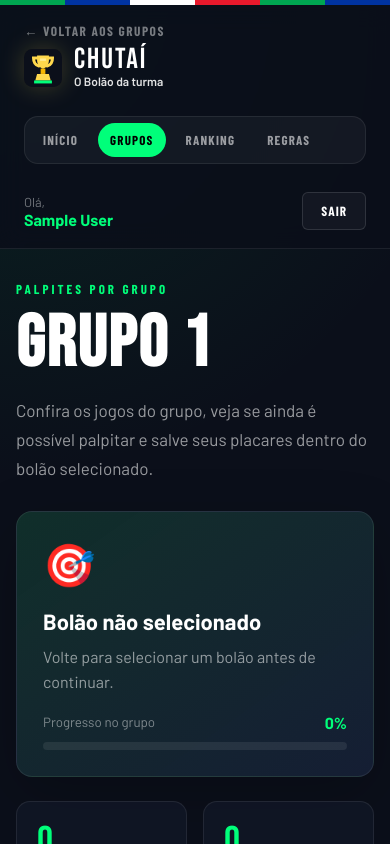
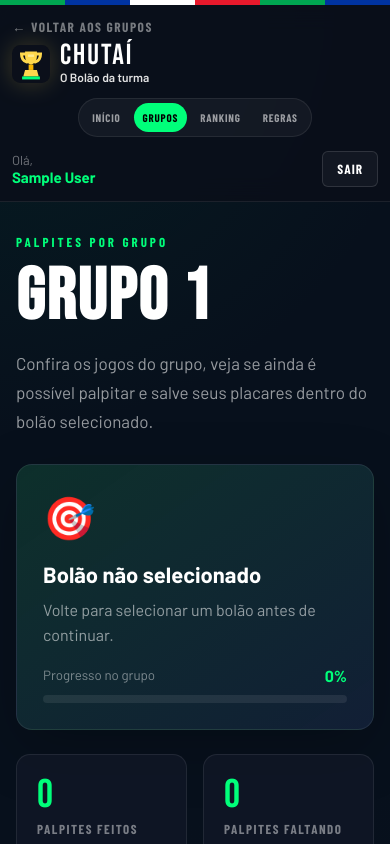
Before and after one commit to mf-barbosa/bolao-copa-sti, a React (Vite) app in the folder frontend/: page /groups/1 in a window 390 px wide. Shown: the top 844 px of the page. Built offline with nearby package versions, Linux system fonts and the light colour scheme; no server answers; sample sign-in values are in the browser's storage.

Commit message:
ajusta navegacao no mobile

```diff
--- a/frontend/src/pages/DashboardPage.jsx
+++ b/frontend/src/pages/DashboardPage.jsx
@@ -2,7 +2,6 @@ import { useEffect, useMemo, useState } from 'react';
 import { useNavigate } from 'react-router-dom';
 
 import api from '../api/api';
-import { getCurrentUser } from '../auth/authService';
 import AppHeader from '../components/AppHeader';
 import TeamFlag from '../components/TeamFlag';
 
@@ -10,8 +9,6 @@ import '../styles/dashboard.css';
 
 function DashboardPage() {
   const navigate = useNavigate();
-
-  const user = getCurrentUser();
 
   const [poolCode, setPoolCode] = useState('');
   const [pools, setPools] = useState([]);
@@ -24,8 +21,6 @@ function DashboardPage() {
 
   const [message, setMessage] = useState('');
   const [error, setError] = useState('');
-
-  const isAdmin = Boolean(user?.is_admin);
 
   useEffect(() => {
     const storedPool = localStorage.getItem('bolao_selected_pool');
@@ -394,35 +389,6 @@ function DashboardPage() {
               </div>
             )}
           </article>
-
-          <article className="dashboard-card">
-            <div className="card-header">
-              <span>{isAdmin ? '🛠️' : '👤'}</span>
-              <div>
-                <h2>{isAdmin ? 'Painel admin' : 'Minha conta'}</h2>
-                <p>
-                  {isAdmin
-                    ? 'Você tem permissão administrativa.'
-                    : 'Conta comum de participante.'}
-                </p>
-              </div>
-            </div>
-
-            <div className="account-box">
-              <span>Tipo de usuário</span>
-              <strong>{isAdmin ? 'Administrador' : 'Participante'}</strong>
-            </div>
-
-            {isAdmin && (
-              <div className="admin-hint">
-                <strong>Admin disponível</strong>
-                <p>
-                  O painel administrativo será conectado em uma etapa própria do
-                  frontend.
-                </p>
-              </div>
-            )}
-          </article>
         </section>
       </main>
     </div>
--- a/frontend/src/styles/appHeader.css
+++ b/frontend/src/styles/appHeader.css
@@ -113,6 +113,8 @@
   align-items: center;
   justify-content: center;
   gap: 8px;
+  width: max-content;
+  max-width: 100%;
   padding: 6px;
   border-radius: 999px;
   background: rgba(255, 255, 255, 0.045);
@@ -130,6 +132,7 @@
   font-weight: 700;
   letter-spacing: 1.2px;
   text-transform: uppercase;
+  white-space: nowrap;
   transition: 0.2s;
 }
 
@@ -195,13 +198,22 @@
     grid-template-columns: 1fr;
     align-items: flex-start;
     padding: 18px 24px;
+    gap: 18px;
   }
 
   .app-nav {
-    width: 100%;
+    justify-self: center;
     justify-content: flex-start;
+    width: max-content;
+    max-width: 100%;
     overflow-x: auto;
-    border-radius: 14px;
+    overflow-y: hidden;
+    border-radius: 999px;
+    scrollbar-width: none;
+  }
+
+  .app-nav::-webkit-scrollbar {
+    display: none;
   }
 
   .app-user-area {
@@ -215,6 +227,15 @@
 }
 
 @media (max-width: 600px) {
+  .app-header {
+    padding: 16px;
+    gap: 14px;
+  }
+
+  .app-brand {
+    gap: 10px;
+  }
+
   .app-brand-icon {
     width: 38px;
     height: 38px;
@@ -228,8 +249,47 @@
     font-size: 12px;
   }
 
+  .app-nav {
+    align-self: center;
+    justify-self: center;
+    gap: 5px;
+    padding: 5px;
+    width: max-content;
+    max-width: 100%;
+  }
+
   .app-nav button {
-    padding: 9px 12px;
-    font-size: 13px;
+    padding: 8px 11px;
+    font-size: 12px;
+    letter-spacing: 1px;
+  }
+
+  .app-user-area {
+    gap: 12px;
+  }
+
+  .app-user strong {
+    font-size: 15px;
+  }
+
+  .app-user-area > button {
+    padding: 9px 14px;
   }
 }
+
+@media (max-width: 390px) {
+  .app-header {
+    padding: 14px 12px;
+  }
+
+  .app-nav {
+    gap: 4px;
+    padding: 4px;
+  }
+
+  .app-nav button {
+    padding: 8px 9px;
+    font-size: 11px;
+    letter-spacing: 0.8px;
+  }
+}
--- a/frontend/src/styles/dashboard.css
+++ b/frontend/src/styles/dashboard.css
@@ -16,9 +16,9 @@
 .dashboard-page {
   min-height: 100vh;
   background:
-    radial-gradient(circle at top left, rgba(0, 166, 81, 0.16), transparent 35%),
-    radial-gradient(circle at top right, rgba(26, 86, 200, 0.16), transparent 30%),
-    var(--fundo);
+    radial-gradient(circle at top left, rgba(0, 80, 58, 0.22), transparent 32%),
+    radial-gradient(circle at bottom right, rgba(7, 18, 34, 0.72), transparent 38%),
+    #07101c;
   color: var(--branco);
   font-family: 'Barlow', sans-serif;
 }
@@ -236,6 +236,13 @@
 
 .next-match-card {
   border-color: rgba(0, 255, 122, 0.16);
+}
+
+.dashboard-grid .next-match-card {
+  grid-column: 1 / -1;
+  width: min(100%, 580px);
+  justify-self: center;
+  min-height: auto;
 }
 
 .card-header {
@@ -553,6 +560,11 @@
     grid-template-columns: 1fr;
   }
 
+  .dashboard-grid .next-match-card {
+    width: 100%;
+    justify-self: stretch;
+  }
+
   .next-match-teams {
     grid-template-columns: 1fr;
   }
@@ -580,3 +592,149 @@
     text-align: left;
   }
 }
+
+@media (max-width: 600px) {
+  .next-match-card {
+    padding: 18px;
+    min-height: auto;
+  }
+
+  .next-match-card .card-header {
+    align-items: center;
+    gap: 12px;
+    margin-bottom: 16px;
+  }
+
+  .next-match-card .card-header > span {
+    width: 42px;
+    height: 42px;
+    border-radius: 12px;
+    font-size: 22px;
+  }
+
+  .next-match-card .card-header h2 {
+    font-size: 25px;
+    line-height: 1;
+    margin-bottom: 5px;
+  }
+
+  .next-match-card .card-header p {
+    max-width: 230px;
+    font-size: 14px;
+    line-height: 1.35;
+  }
+
+  .next-match-box {
+    gap: 12px;
+  }
+
+  .next-match-teams {
+    grid-template-columns: minmax(0, 1fr) 38px minmax(0, 1fr) !important;
+    gap: 8px;
+    align-items: center;
+    padding: 14px 12px;
+    border-radius: 14px;
+  }
+
+  .next-match-team {
+    flex-direction: column;
+    align-items: center;
+    justify-content: center;
+    gap: 8px;
+    text-align: center;
+  }
+
+  .next-match-team.right {
+    flex-direction: column-reverse;
+    justify-content: center;
+    text-align: center;
+  }
+
+  .next-match-team .team-flag {
+    width: 46px;
+    height: 34px;
+  }
+
+  .next-match-team strong {
+    max-width: 100%;
+    font-size: 17px;
+    line-height: 1.1;
+    text-align: center;
+    white-space: normal;
+  }
+
+  .next-match-versus {
+    width: 36px;
+    height: 36px;
+    margin: 0 auto;
+    font-size: 25px;
+  }
+
+  .next-match-info {
+    grid-template-columns: repeat(3, minmax(0, 1fr)) !important;
+    gap: 8px;
+  }
+
+  .next-match-info div {
+    min-height: auto;
+    padding: 10px 8px;
+    text-align: center;
+  }
+
+  .next-match-info span,
+  .next-match-date span {
+    font-size: 12px;
+    margin-bottom: 4px;
+  }
+
+  .next-match-info strong {
+    display: block;
+    font-size: 14px;
+    line-height: 1.2;
+  }
+
+  .next-match-date {
+    flex-direction: row !important;
+    align-items: center !important;
+    justify-content: space-between;
+    gap: 12px;
+    padding: 12px 14px;
+  }
+
+  .next-match-date span {
+    margin-bottom: 0;
+  }
+
+  .next-match-date strong {
+    font-size: 14px;
+    line-height: 1.25;
+    text-align: right;
+  }
+}
+
+@media (max-width: 390px) {
+  .next-match-teams {
+    grid-template-columns: 1fr !important;
+  }
+
+  .next-match-team.right {
+    flex-direction: column-reverse;
+  }
+
+  .next-match-versus {
+    margin: 2px auto;
+  }
+
+  .next-match-info {
+    grid-template-columns: 1fr !important;
+  }
+
+  .next-match-date {
+    flex-direction: column !important;
+    align-items: flex-start !important;
+  }
+
+  .next-match-date strong {
+    text-align: left;
+  }
+}
--- a/frontend/src/styles/groupMatches.css
+++ b/frontend/src/styles/groupMatches.css
@@ -14,9 +14,9 @@
 .group-matches-page {
   min-height: 100vh;
   background:
-    radial-gradient(circle at top left, rgba(0, 166, 81, 0.15), transparent 34%),
-    radial-gradient(circle at bottom right, rgba(26, 86, 200, 0.18), transparent 34%),
-    var(--fundo);
+    radial-gradient(circle at top left, rgba(0, 80, 58, 0.22), transparent 32%),
+    radial-gradient(circle at bottom right, rgba(7, 18, 34, 0.72), transparent 38%),
+    #07101c;
   color: var(--branco);
   font-family: 'Barlow', sans-serif;
 }
@@ -330,6 +330,18 @@
   border-radius: 18px;
   padding: 24px;
   box-shadow: 0 18px 60px rgba(0, 0, 0, 0.18);
+}
+
+.match-card-highlight {
+  border-color: rgba(0, 255, 122, 0.58);
+  box-shadow:
+    0 0 0 1px rgba(0, 255, 122, 0.18),
+    0 24px 80px rgba(0, 255, 122, 0.12),
+    0 18px 60px rgba(0, 0, 0, 0.18);
+}
+
+.match-card-highlight:focus {
+  outline: none;
 }
 
 .match-card-top {
@@ -698,15 +710,4 @@
     text-align: center;
     padding-bottom: 0;
   }
-  .match-card-highlight {
-  border-color: rgba(0, 255, 122, 0.58);
-  box-shadow:
-    0 0 0 1px rgba(0, 255, 122, 0.18),
-    0 24px 80px rgba(0, 255, 122, 0.12),
-    0 18px 60px rgba(0, 0, 0, 0.18);
 }
-
-.match-card-highlight:focus {
-  outline: none;
-}
-}
--- a/frontend/src/styles/groups.css
+++ b/frontend/src/styles/groups.css
@@ -14,9 +14,9 @@
 .groups-page {
   min-height: 100vh;
   background:
-    radial-gradient(circle at top left, rgba(0, 166, 81, 0.15), transparent 34%),
-    radial-gradient(circle at bottom right, rgba(26, 86, 200, 0.18), transparent 34%),
-    var(--fundo);
+    radial-gradient(circle at top left, rgba(0, 80, 58, 0.22), transparent 32%),
+    radial-gradient(circle at bottom right, rgba(7, 18, 34, 0.72), transparent 38%),
+    #07101c;
   color: var(--branco);
   font-family: 'Barlow', sans-serif;
 }
```
